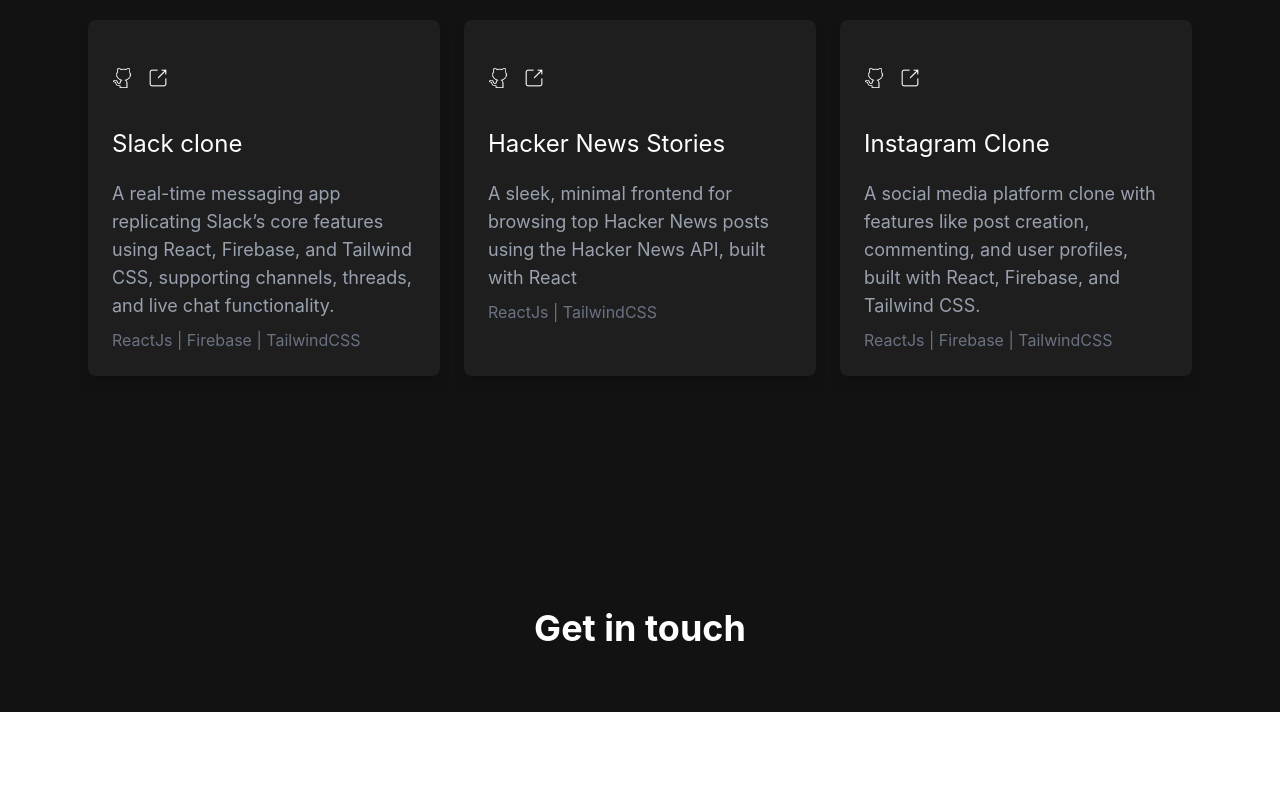
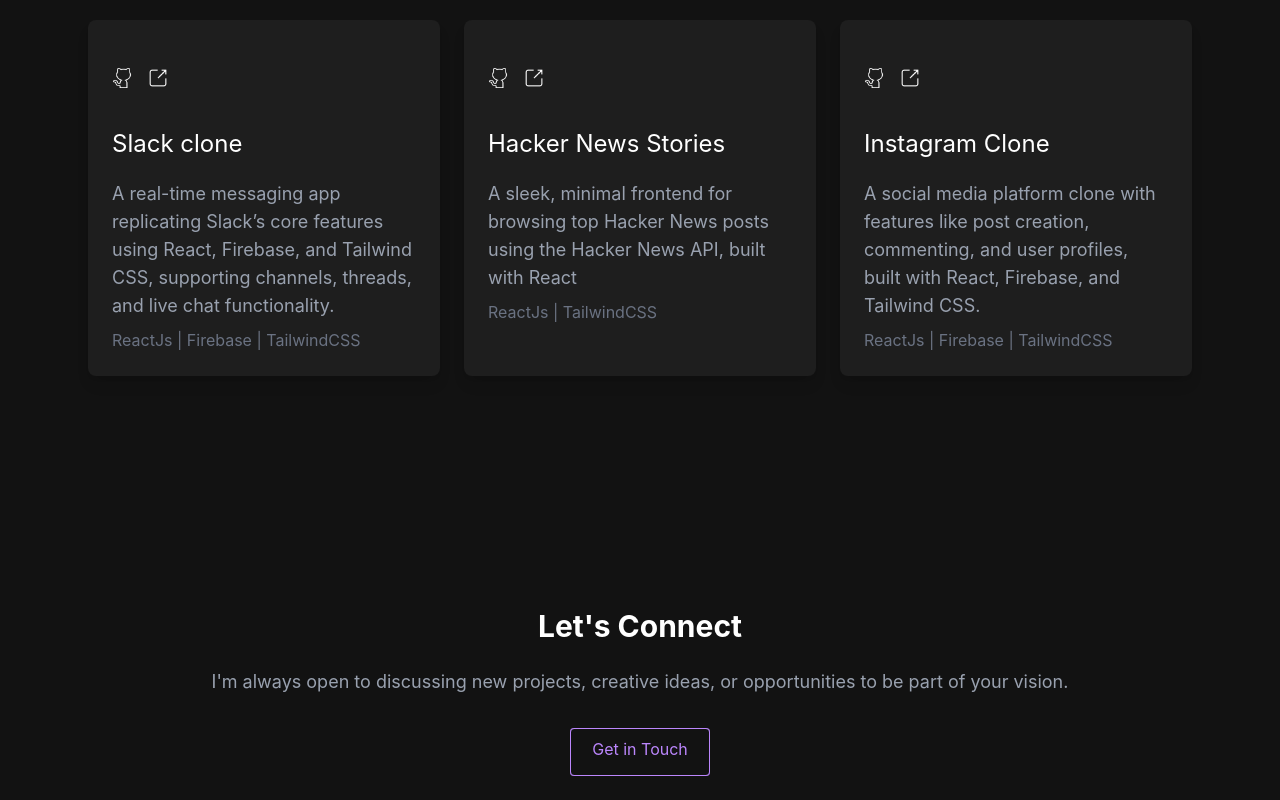
Before and after one commit to roopakmahadane/Portfolio, a React (Vite) app: page / in a window 1280 px wide. Shown: the part 3592-4392 px from the top of the page. Before the commit the page ends 4304 px from the top, so only its background shows below. Built offline with nearby package versions, Linux system fonts and the light colour scheme.

Commit message:
Added connect

```diff
--- a/src/components/Connect.jsx
+++ b/src/components/Connect.jsx
@@ -1,7 +1,15 @@
 export default function Connect(){
     return (
-        <div className="bg-[#121212] mt-40 p-6 mx-auto max-w-6xl  font-inter">
-        <h1 className="text-4xl font-bold align-center text-center text-[#ffffff]  mb-4 mb-10">Get in touch</h1>
+        <div className="bg-[#121212] mt-40 p-6 mx-auto max-w-6xl  font-inter flex flex-col items-center">
+            <h1 className="text-3xl font-bold text-[#ffffff] mb-6">Let's Connect</h1>
+            <p className="text-gray-400 text-lg mb-8">I'm always open to discussing new projects, creative ideas, or opportunities to be part of your vision.</p>
+       <div/>
+       <div className="md:w-35 h-12 bg-[#bb86fc]  flex justify-center rounded-sm">
+       <a href="mailto:roopak.mhdn@gmail.com" className="w-full bg-[#121212] text-center text-[#bb86fc] border p-2 rounded-sm origin-bottom-right transform hover:-translate-x-1 hover:-translate-y-1 border-[#bb86fc] transition ease-in-out duration-300 cursor-pointer" target="_blank" rel="noopener noreferrer">
+    Get in Touch
+</a>
+       </div>
+
         </div>
     )
 }
```
